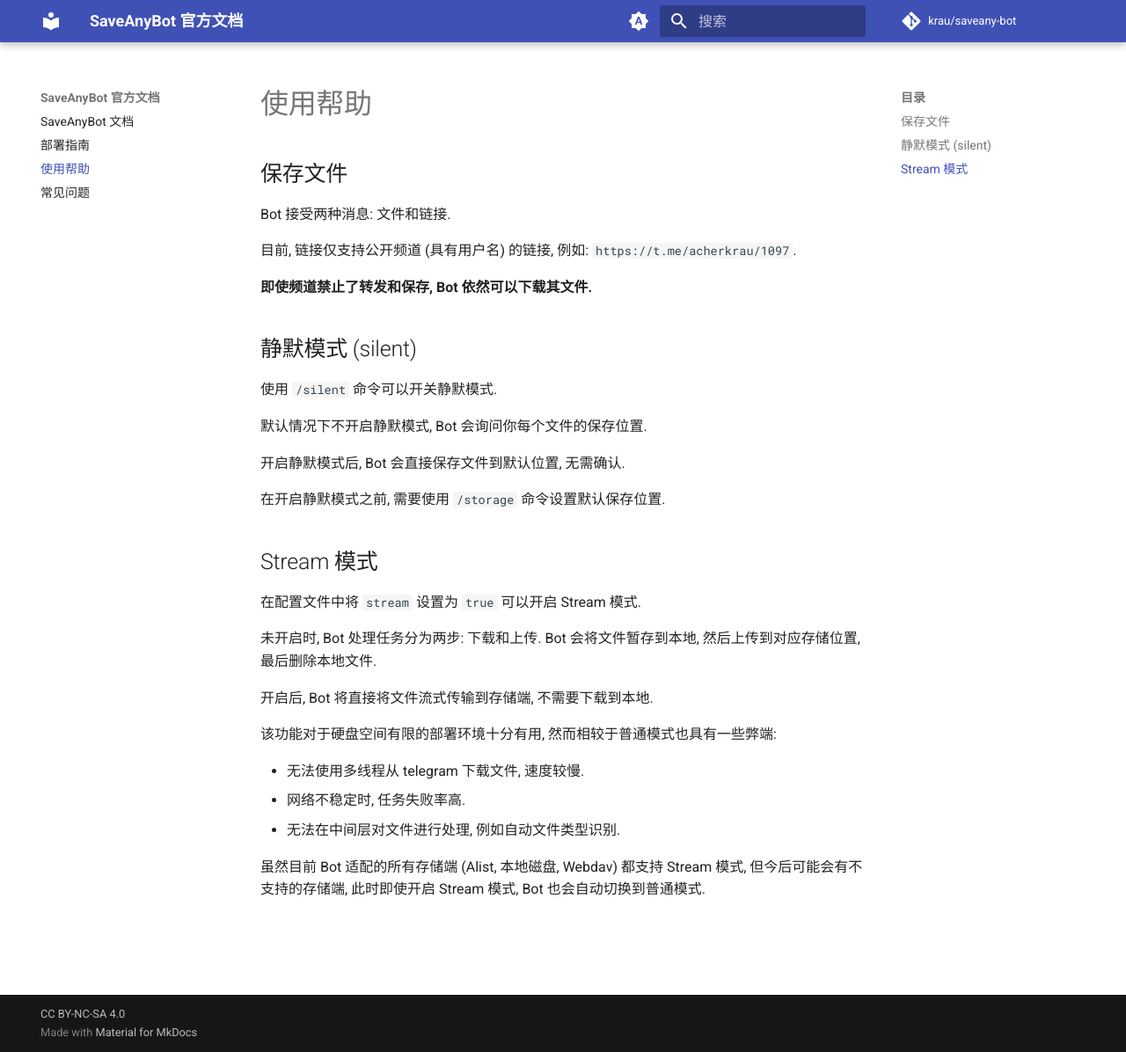
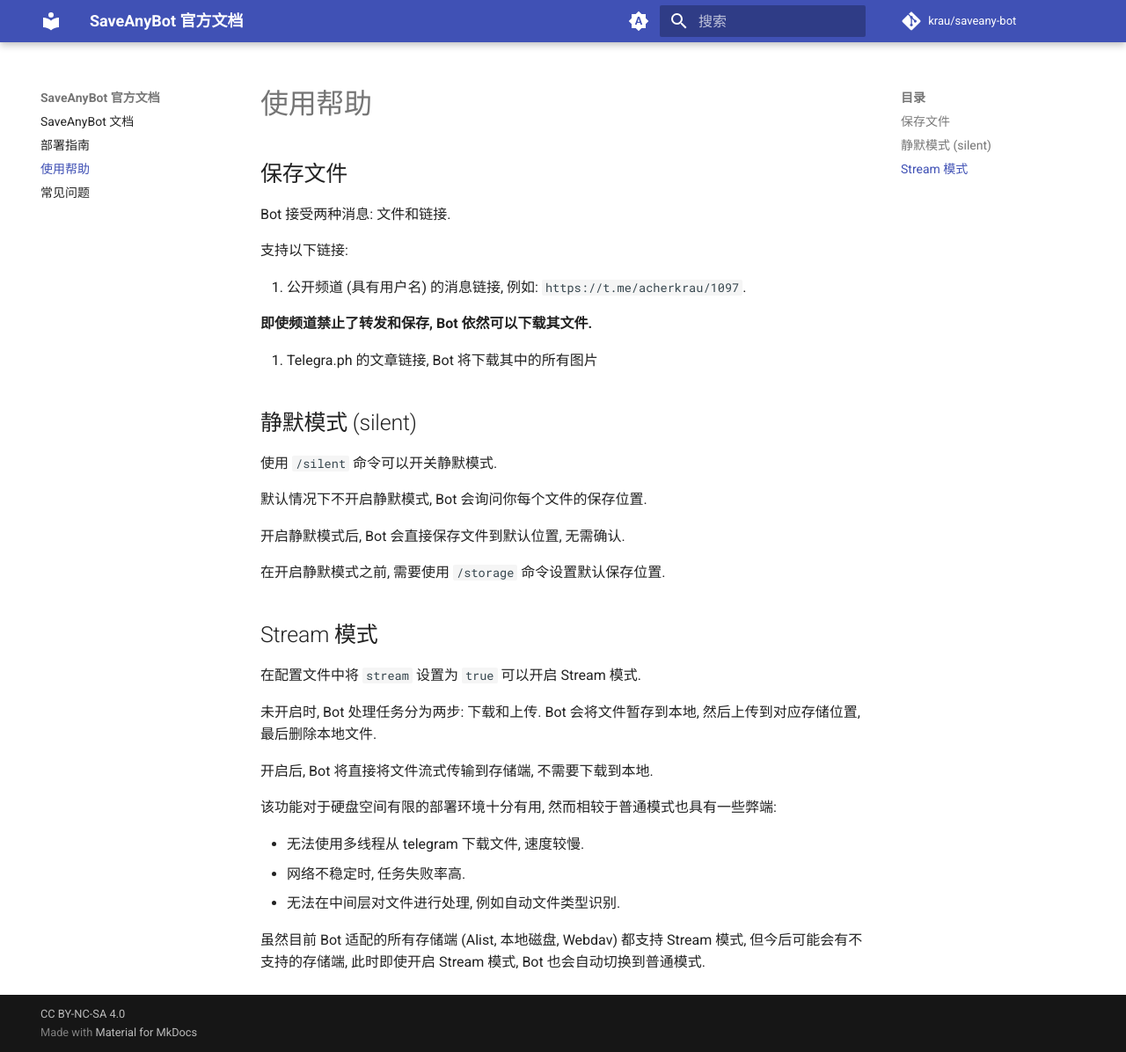
Before and after one commit to krau/SaveAny-Bot, an MkDocs documentation site: the page built from docs/docs/help.md, in a window 1280 px wide and 1196 px high. Shown: the whole window at 88% size. Built offline with MkDocs 1.6.1 and Material for MkDocs 9.7.7, drawn with Linux system fonts in a browser that asks for light colours; comment, search, counter and statistics services are not loaded.

Commit message:
docs: update help documentation to include supported message links

```diff
--- a/docs/docs/help.md
+++ b/docs/docs/help.md
@@ -4,9 +4,13 @@
 
 Bot 接受两种消息: 文件和链接.
 
-目前, 链接仅支持公开频道 (具有用户名) 的链接, 例如: `https://t.me/acherkrau/1097`.
+支持以下链接:
+
+1. 公开频道 (具有用户名) 的消息链接, 例如: `https://t.me/acherkrau/1097`.
 
 **即使频道禁止了转发和保存, Bot 依然可以下载其文件.**
+
+2. Telegra.ph 的文章链接, Bot 将下载其中的所有图片
 
 ## 静默模式 (silent)
 
```
